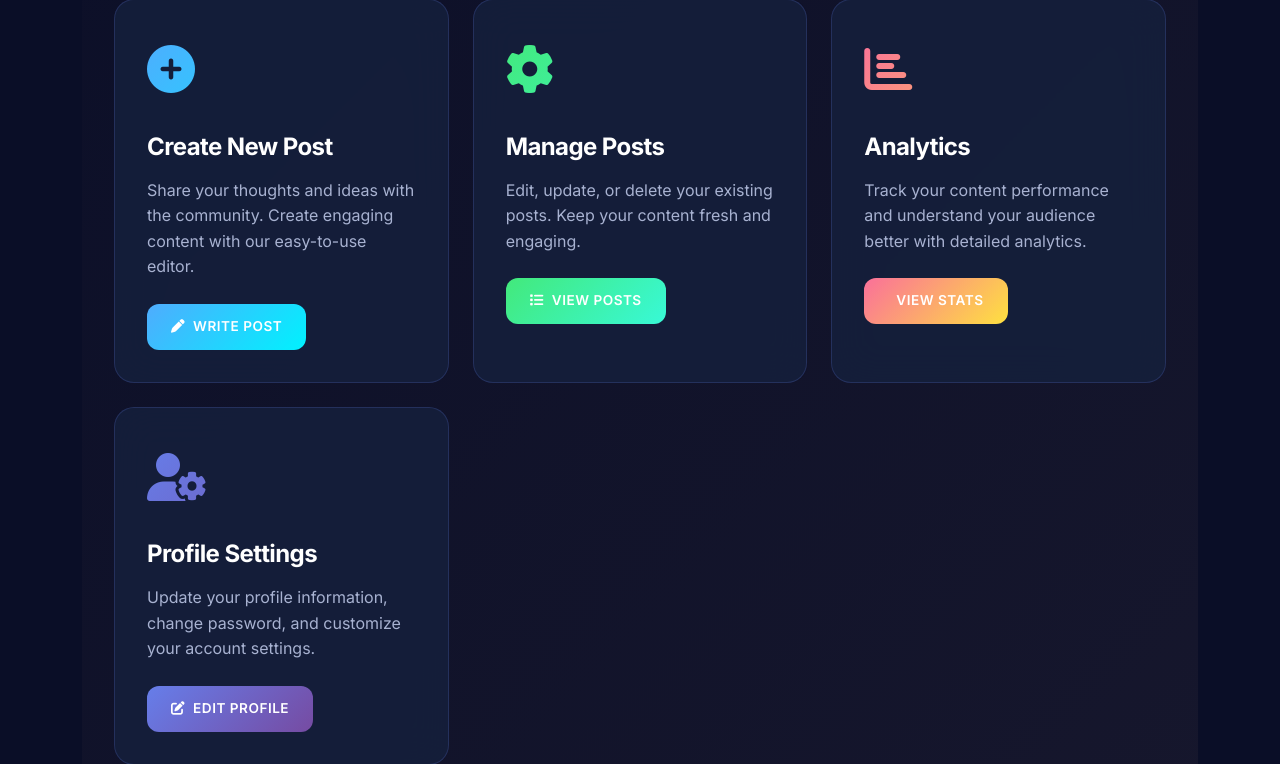
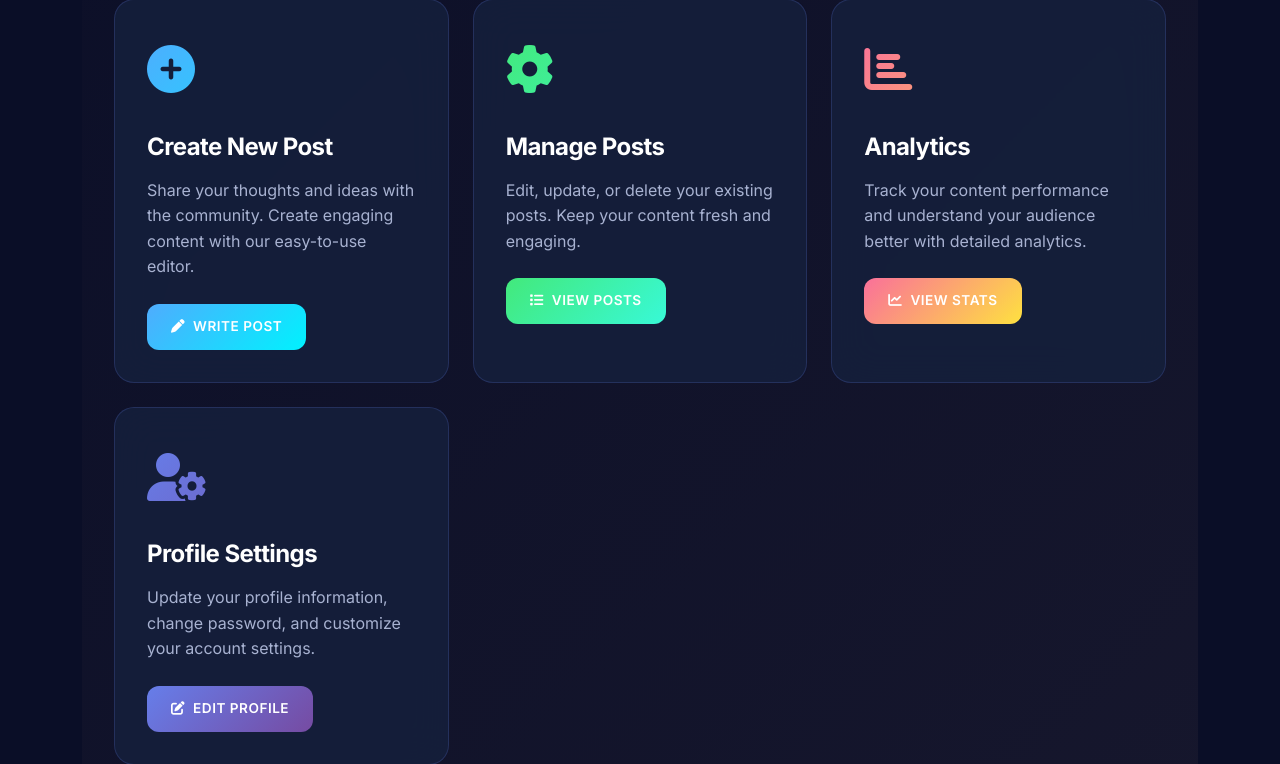
Before and after one commit to Ranjuna120/DockFlask, a Flask app: page /dashboard in a window 1280 px wide. Shown: the part 842-1606 px from the top of the page. Run offline with Flask 3, Linux system fonts and the light colour scheme; a user stored in the database is signed in.

Commit message:
Update index.html

```diff
--- a/templates/dashboard/index.html
+++ b/templates/dashboard/index.html
@@ -95,9 +95,10 @@
                 </div>
                 <h3 class="action-title">Analytics</h3>
                 <p class="action-description">Track your content performance and understand your audience better with detailed analytics.</p>
-                <a href="#" class="action-button">
-                    <i class="fas fa-analytics"></i>
+                <a href="{{ url_for('stats') }}" class="action-button">
+                    <i class="fas fa-chart-line"></i>
                     View Stats
+                </a>
                 </a>
             </div>
 
```
